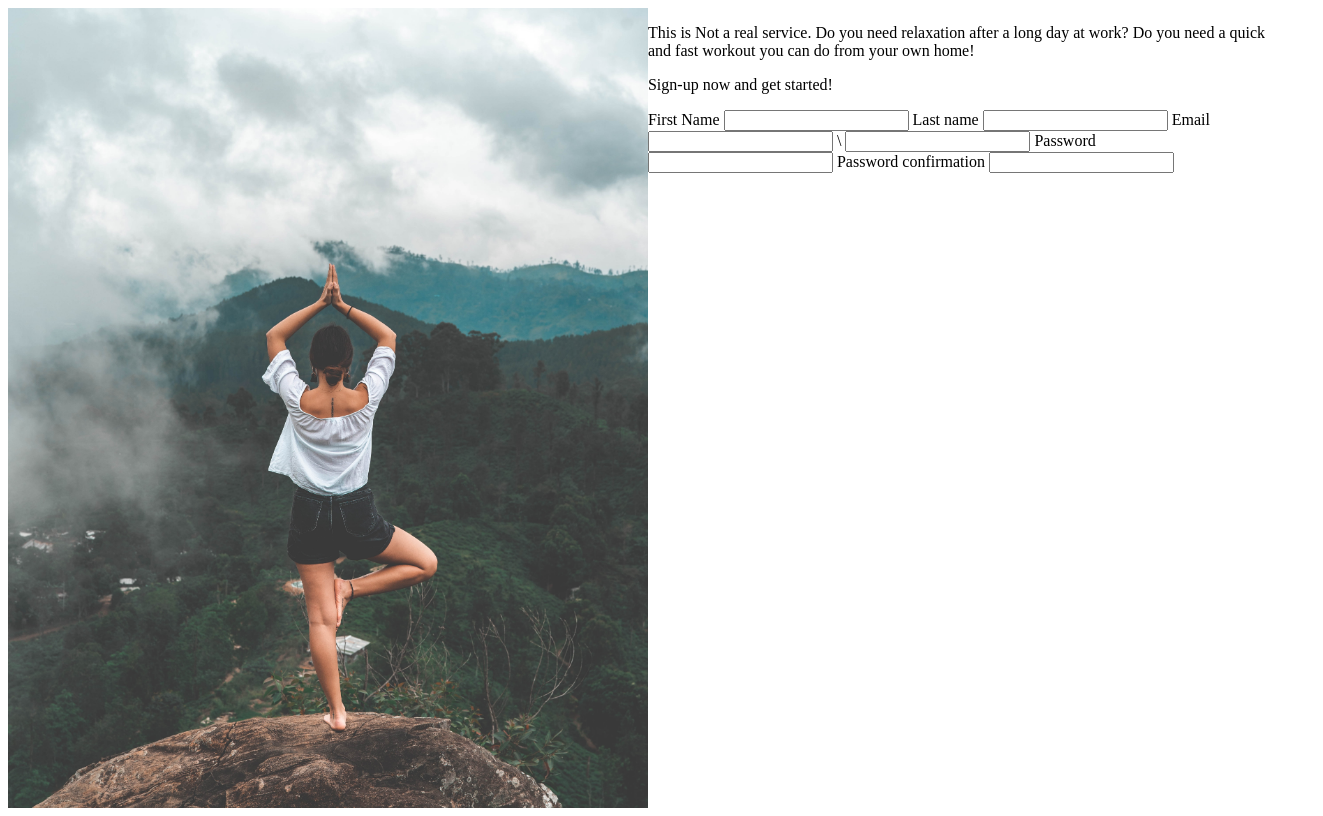
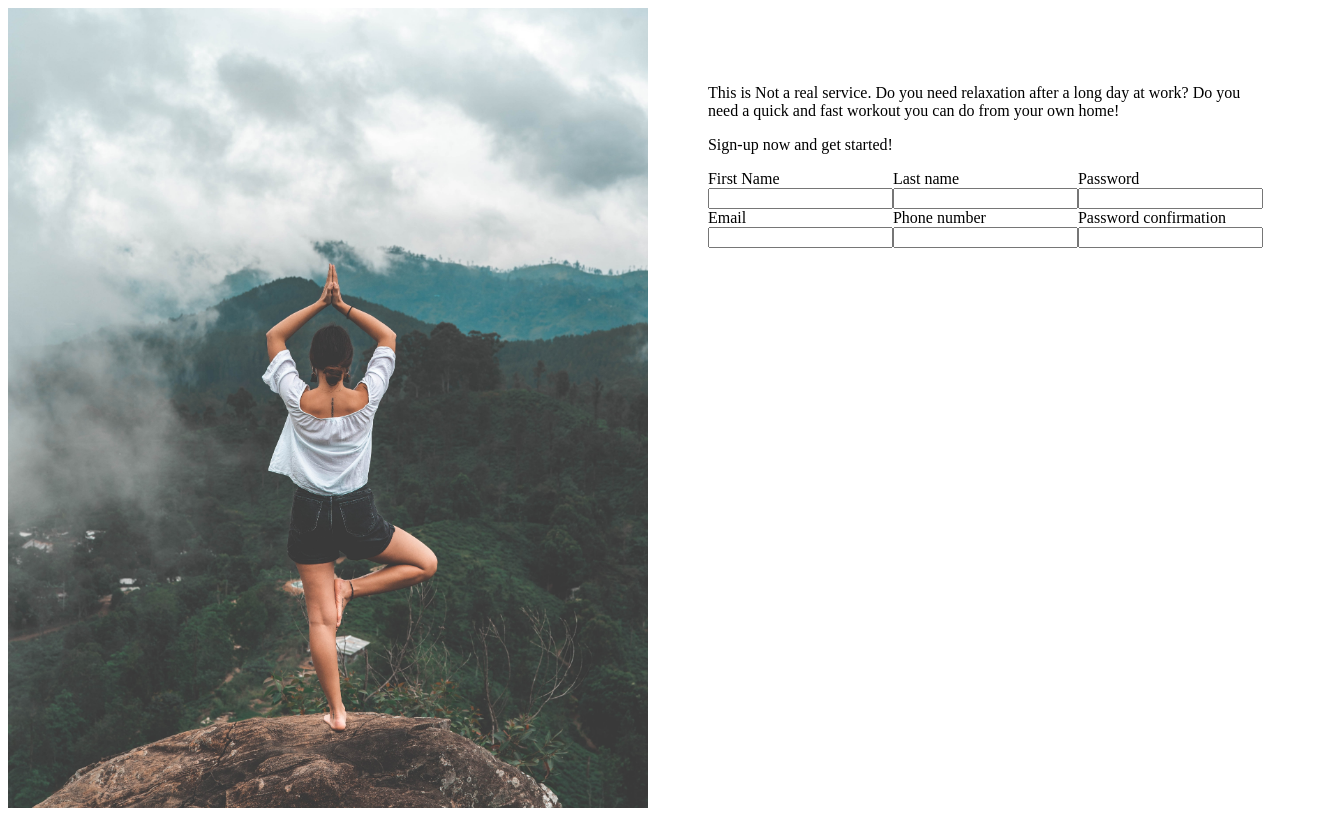
Before and after one commit to joohwan58/html-form, a plain HTML site: page index.html in a window 1280 px wide. Shown: the whole page, 1323 px wide, since content can reach past the window. Drawn offline with Linux system fonts and the light colour scheme.

Commit message:
added basic layout css

```diff
--- a/index.html
+++ b/index.html
@@ -18,18 +18,34 @@
             you can do from your own home!</p>
         <p>Sign-up now and get started!</p>
         <form action="sumbit">
+            <div class="first-row">
+                <div class="column">
                     <label for="first-name">First Name</label>
                     <input type="text" name="name" id="first-name">
+                </div>
+                <div class="column">
                     <label for="last-name">Last name</label>
                     <input type="text" name="'lastname" id="last-name">
+                </div>
+                <div class="column">
+                    <label for="pw">Password</label>
+                    <input type="password" name="password" id="pw">
+                </div>
+            </div>
+            <div class="second-row">
+                <div class="column">
                     <label for="email">Email</label>
                     <input type="email" name="email" id="email">
-            <label for="phone"></label>\
+                </div>
+                <div class="column">
+                    <label for="phone">Phone number</label>
                     <input type="number" name="phone-number" id="phone">
-            <label for="pw">Password</label>
-            <input type="password" name="password" id="pw">
+                </div>
+                <div class="column">
                     <label for="pwconfirm">Password confirmation</label>
                     <input type="password" name="password-confirmation" id="pwconfirm">
+                </div>
+            </div>
         </form>
     </div>
 
--- a/styles.css
+++ b/styles.css
@@ -6,3 +6,27 @@ body {
     display: flex;
 
 }
+
+.content {
+    padding: 60px;
+}
+
+form {
+    display: flex;
+    flex-direction: column;
+}
+
+.first-row {
+    display: flex;
+    justify-content: space-between;
+}
+
+.second-row {
+    display: flex;
+    justify-content: space-between;
+}
+
+.column {
+    display: flex;
+    flex-direction: column;
+}
```
Lines whose indentation alone changed are shown as unchanged.
